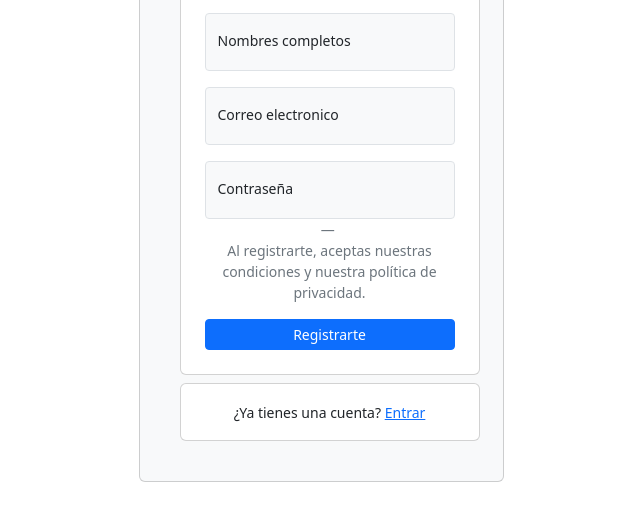
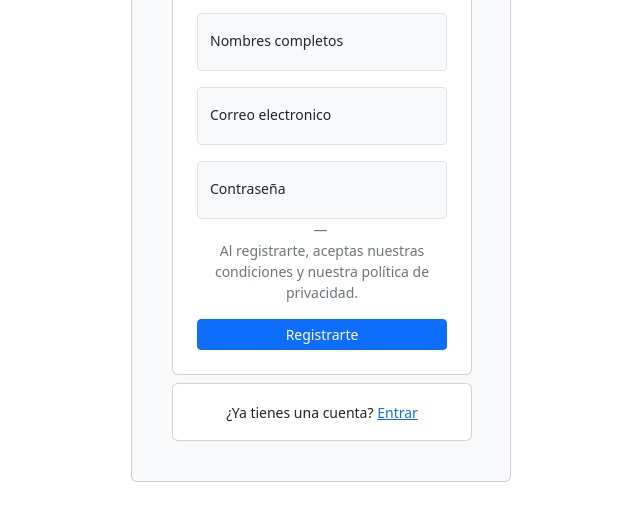
Before and after one commit to jleon1994/tienda, a website: page frontend/register.html in a window 1280 px wide. Shown: the part 281-800 px from the top of the page, without its empty margins (319-959 px from the left). Drawn offline with nearby package versions, Linux system fonts and the light colour scheme.

Commit message:
Configuración de registro.html

```diff
--- a/frontend/register.html
+++ b/frontend/register.html
@@ -9,7 +9,7 @@
 </head>
 <body>
     <div class="d-flex justify-content-center align-items-center vh-100">
-        <div class="card p-3 bg-light" style="width: 365px;">
+        <div class="card p-3 bg-light" style="width: 380px;">
             <div class="card-body p-4 text-center" style="width: 300px;">
                 <div class="card p-4 text-center mb-2" style="width: 300px;">
                     <div class="mb-2 images-center">
```
